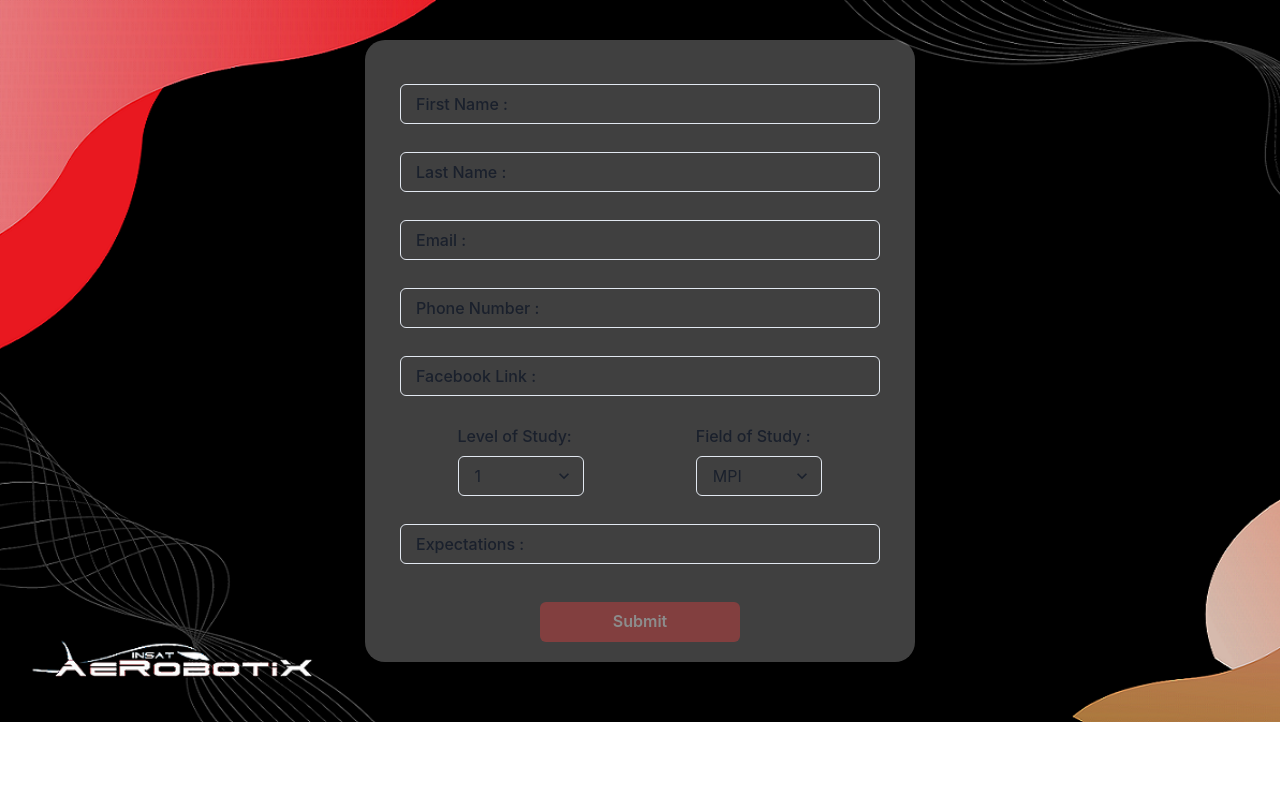
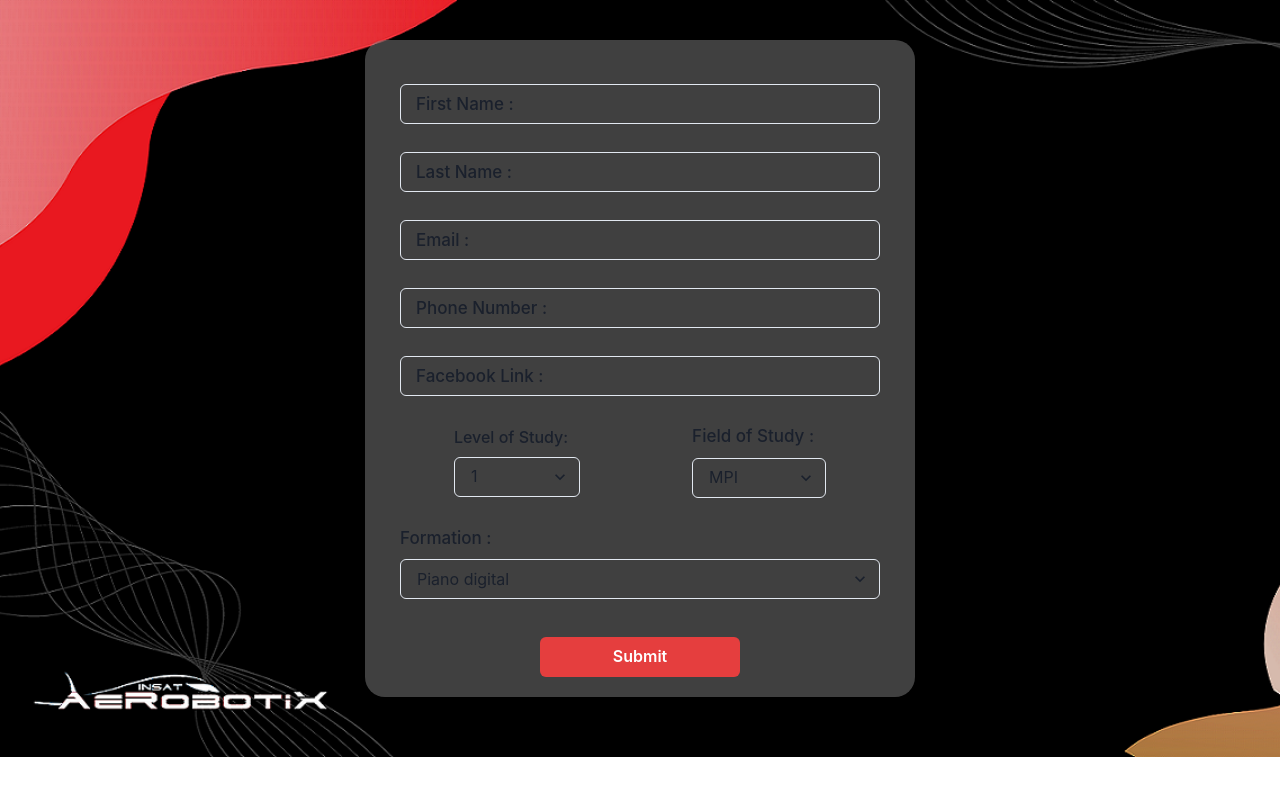
Before and after one commit to mehdixlabetix/Aerobotix-form, a React (Create React App) app: page / in a window 1280 px wide. Shown: the top 796 px of the page. Built offline with nearby package versions, Linux system fonts and the light colour scheme.

Commit message:
changed form

```diff
--- a/src/components/Form.js
+++ b/src/components/Form.js
@@ -112,7 +112,7 @@ const Form=()=>{
                               </Select>
                           </Box>
                           <Box>
-                              <FormLabel className="FormLabel"> Field of Study :</FormLabel>
+                              <FormLabel id="label"> Field of Study :</FormLabel>
                               <Select whileFocus={{scale: 1.2}} defaultValue="MPI"
                                       className="input" {...register("filiere")}>
                                   <option value="GL">GL</option>
@@ -126,13 +126,16 @@ const Form=()=>{
                               </Select>
                           </Box>
                       </HStack>
-                      <FormControl variant="floating">
-
-                          <Input whileFocus={{scale: 1.2}} placeholder=""   {...register("expectations")} />
-                          <FormLabel id="label">Expectations :</FormLabel>
+                      <FormControl >
+                      <FormLabel id="label"> Formation :</FormLabel>
+                      <Select whileFocus={{scale: 1.2}} defaultValue="arduino"
+                              className="input" {...register("formation")}>
+                          <option value="arduino">Piano digital</option>
+                          <option value="voltmetre">Voltmètre</option>
+                      </Select>
                           </FormControl>
                       <Button
-                          isDisabled={true}
+
                           isLoading={isLoading}
                           marginTop="10px"
                           type="submit"
--- a/src/hooks/useSubmit.js
+++ b/src/hooks/useSubmit.js
@@ -9,7 +9,11 @@ const useSubmit = () => {
     setLoading(true);
     try {
       data.time = new Date().toString();
-      await setDoc(doc(db, "formation", data.time), data);
+      if(data.formation==="arduino"){
+      await setDoc(doc(db, "formation_arduino", data.time), data);}
+      else {
+        await setDoc(doc(db, "formation_voltmetre", data.time), data);
+      }
       setResponse({
         type: "success",
         message: `Thanks for your submission ${data.prenom}, we will get back to you shortly!`,
--- a/src/index.css
+++ b/src/index.css
@@ -40,8 +40,10 @@ code {
   padding-top: 10px;
   width: 60vh;
 }
+
 #label {
   background-color:rgba(105,105,105,0) ;
+  font-size: 17px;
 }
 span{
   color: #a01d30;
```
